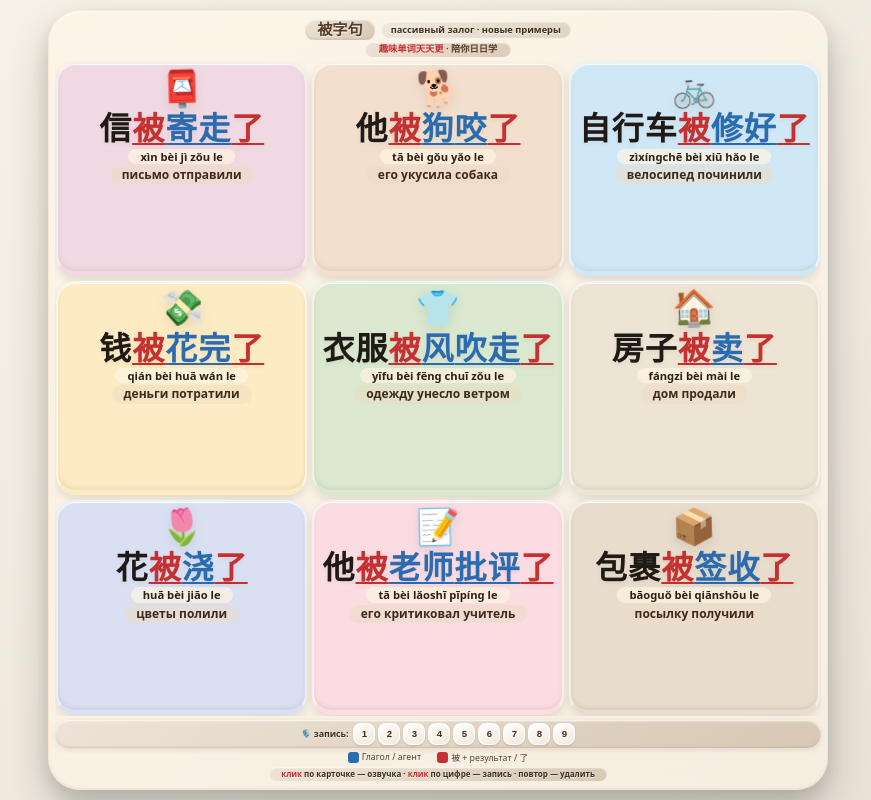
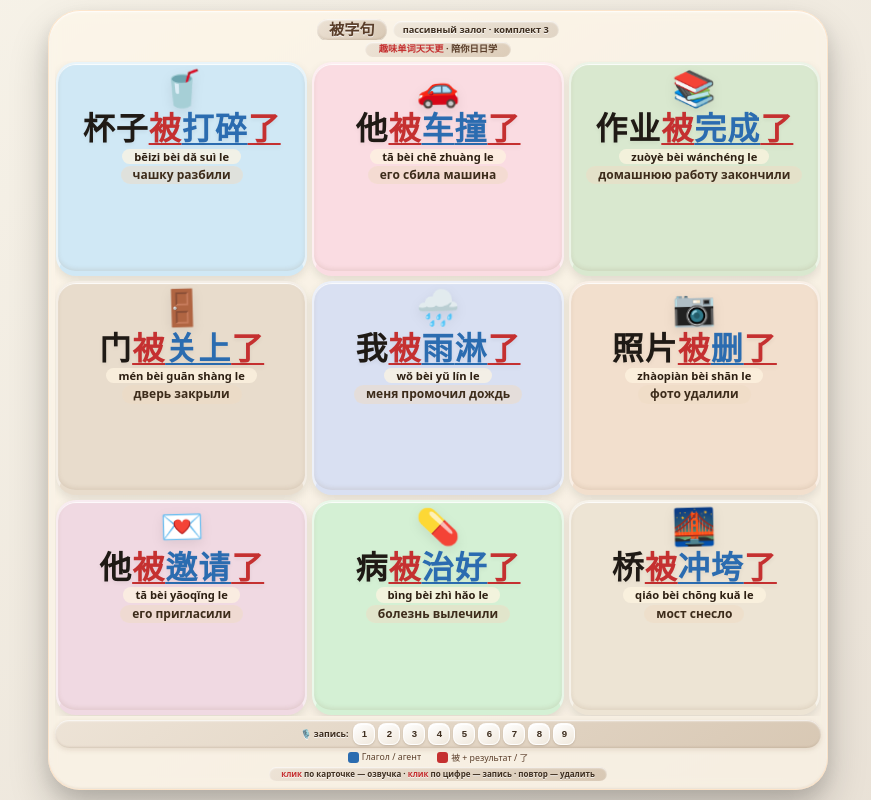
Before and after one commit to meledy11/Kartochki, a plain HTML site: page index.html in a window 1280 px wide. Shown: the whole page, without its empty margins (202-1073 px from the left). Drawn offline with Linux system fonts and the light colour scheme.

Commit message:
Пассивный залог3

```diff
--- a/index.html
+++ b/index.html
@@ -10,7 +10,7 @@
   <meta name="format-detection" content="telephone=no" />
   <meta name="theme-color" content="#f7f3e9" />
 
-  <title>被字句 · Пассивный залог (новые примеры)</title>
+  <title>被字句 · Пассивный залог (комплект 3)</title>
 
   <style>
     * { box-sizing: border-box; margin: 0; padding: 0; -webkit-tap-highlight-color: transparent; }
@@ -169,15 +169,15 @@
     }
 
     /* ——— ЦВЕТА КАРТОЧЕК ——— */
-    .card[data-color="xin"]    { --card-color: #b88a9e; background: #f0d9e2; }
-    .card[data-color="yao"]    { --card-color: #c48b5c; background: #f2dfcd; }
-    .card[data-color="xiu"]    { --card-color: #7ab8d9; background: #d0e8f5; }
-    .card[data-color="hua"]    { --card-color: #e8a83d; background: #fdebc4; }
-    .card[data-color="chui"]   { --card-color: #9bb88c; background: #d9e8cf; }
-    .card[data-color="mai"]    { --card-color: #b8a88c; background: #ede4d4; }
-    .card[data-color="jiao"]   { --card-color: #7a8ab8; background: #d9e0f2; }
-    .card[data-color="pip"]    { --card-color: #d97a8c; background: #fadce2; }
-    .card[data-color="qian"]   { --card-color: #7a6a5a; background: #e8dccc; }
+    .card[data-color="bei"]    { --card-color: #7ab8d9; background: #d0e8f5; }
+    .card[data-color="zhuang"] { --card-color: #d97a8c; background: #fadce2; }
+    .card[data-color="wan"]    { --card-color: #9bb88c; background: #d9e8cf; }
+    .card[data-color="guan"]   { --card-color: #7a6a5a; background: #e8dccc; }
+    .card[data-color="lin"]    { --card-color: #7a8ab8; background: #d9e0f2; }
+    .card[data-color="zhao"]   { --card-color: #c48b5c; background: #f2dfcd; }
+    .card[data-color="yao"]    { --card-color: #b88a9e; background: #f0d9e2; }
+    .card[data-color="zhi"]    { --card-color: #7ab87a; background: #d4f0d4; }
+    .card[data-color="qiao"]   { --card-color: #b8a88c; background: #ede4d4; }
 
     .rec-panel {
       margin-top: 4px; padding: 3px 6px;
@@ -300,7 +300,7 @@
 <div class="container">
   <h1>
     <span class="title-hanzi">被字句</span>
-    <span class="title-rus">пассивный залог · новые примеры</span>
+    <span class="title-rus">пассивный залог · комплект 3</span>
   </h1>
   <div style="text-align: center; flex-shrink: 0;">
     <span class="subhead">
@@ -309,102 +309,102 @@
   </div>
 
   <div class="grid" id="cardGrid">
-    <!-- 1. 信被寄走了 -->
-    <div class="card" data-color="xin" data-key="c1" data-hanzi-audio="信被寄走了" data-russian-audio="письмо отправили">
+    <!-- 1. 杯子被打碎了 -->
+    <div class="card" data-color="bei" data-key="c1" data-hanzi-audio="杯子被打碎了" data-russian-audio="чашку разбили">
       <div class="rec-indicator" data-indicator>✓</div>
       <div class="card-inner">
-        <div class="emoji-big">📮</div>
-        <div class="hanzi"><span class="subj">信</span><span class="ins">被</span><span class="v">寄走</span><span class="ins">了</span></div>
-        <div class="pinyin">xìn bèi jì zǒu le</div>
-        <div class="russian">письмо отправили</div>
+        <div class="emoji-big">🥤</div>
+        <div class="hanzi"><span class="subj">杯子</span><span class="ins">被</span><span class="v">打碎</span><span class="ins">了</span></div>
+        <div class="pinyin">bēizi bèi dǎ suì le</div>
+        <div class="russian">чашку разбили</div>
       </div>
     </div>
 
-    <!-- 2. 他被狗咬了 -->
-    <div class="card" data-color="yao" data-key="c2" data-hanzi-audio="他被狗咬了" data-russian-audio="его укусила собака">
+    <!-- 2. 他被车撞了 -->
+    <div class="card" data-color="zhuang" data-key="c2" data-hanzi-audio="他被车撞了" data-russian-audio="его сбила машина">
       <div class="rec-indicator" data-indicator>✓</div>
       <div class="card-inner">
-        <div class="emoji-big">🐕</div>
-        <div class="hanzi"><span class="subj">他</span><span class="ins">被</span><span class="agent">狗</span><span class="v">咬</span><span class="ins">了</span></div>
-        <div class="pinyin">tā bèi gǒu yǎo le</div>
-        <div class="russian">его укусила собака</div>
+        <div class="emoji-big">🚗</div>
+        <div class="hanzi"><span class="subj">他</span><span class="ins">被</span><span class="agent">车</span><span class="v">撞</span><span class="ins">了</span></div>
+        <div class="pinyin">tā bèi chē zhuàng le</div>
+        <div class="russian">его сбила машина</div>
       </div>
     </div>
 
-    <!-- 3. 自行车被修好了 -->
-    <div class="card" data-color="xiu" data-key="c3" data-hanzi-audio="自行车被修好了" data-russian-audio="велосипед починили">
+    <!-- 3. 作业被完成了 -->
+    <div class="card" data-color="wan" data-key="c3" data-hanzi-audio="作业被完成了" data-russian-audio="домашнюю работу закончили">
       <div class="rec-indicator" data-indicator>✓</div>
       <div class="card-inner">
-        <div class="emoji-big">🚲</div>
-        <div class="hanzi"><span class="subj">自行车</span><span class="ins">被</span><span class="v">修好</span><span class="ins">了</span></div>
-        <div class="pinyin">zìxíngchē bèi xiū hǎo le</div>
-        <div class="russian">велосипед починили</div>
+        <div class="emoji-big">📚</div>
+        <div class="hanzi"><span class="subj">作业</span><span class="ins">被</span><span class="v">完成</span><span class="ins">了</span></div>
+        <div class="pinyin">zuòyè bèi wánchéng le</div>
+        <div class="russian">домашнюю работу закончили</div>
       </div>
     </div>
 
-    <!-- 4. 钱被花完了 -->
-    <div class="card" data-color="hua" data-key="c4" data-hanzi-audio="钱被花完了" data-russian-audio="деньги потратили">
+    <!-- 4. 门被关上了 -->
+    <div class="card" data-color="guan" data-key="c4" data-hanzi-audio="门被关上了" data-russian-audio="дверь закрыли">
       <div class="rec-indicator" data-indicator>✓</div>
       <div class="card-inner">
-        <div class="emoji-big">💸</div>
-        <div class="hanzi"><span class="subj">钱</span><span class="ins">被</span><span class="v">花完</span><span class="ins">了</span></div>
-        <div class="pinyin">qián bèi huā wán le</div>
-        <div class="russian">деньги потратили</div>
+        <div class="emoji-big">🚪</div>
+        <div class="hanzi"><span class="subj">门</span><span class="ins">被</span><span class="v">关上</span><span class="ins">了</span></div>
+        <div class="pinyin">mén bèi guān shàng le</div>
+        <div class="russian">дверь закрыли</div>
       </div>
     </div>
 
-    <!-- 5. 衣服被风吹走了 -->
-    <div class="card" data-color="chui" data-key="c5" data-hanzi-audio="衣服被风吹走了" data-russian-audio="одежду унесло ветром">
+    <!-- 5. 我被雨淋了 -->
+    <div class="card" data-color="lin" data-key="c5" data-hanzi-audio="我被雨淋了" data-russian-audio="меня промочил дождь">
       <div class="rec-indicator" data-indicator>✓</div>
       <div class="card-inner">
-        <div class="emoji-big">👕</div>
-        <div class="hanzi"><span class="subj">衣服</span><span class="ins">被</span><span class="agent">风</span><span class="v">吹走</span><span class="ins">了</span></div>
-        <div class="pinyin">yīfu bèi fēng chuī zǒu le</div>
-        <div class="russian">одежду унесло ветром</div>
+        <div class="emoji-big">🌧️</div>
+        <div class="hanzi"><span class="subj">我</span><span class="ins">被</span><span class="agent">雨</span><span class="v">淋</span><span class="ins">了</span></div>
+        <div class="pinyin">wǒ bèi yǔ lín le</div>
+        <div class="russian">меня промочил дождь</div>
       </div>
     </div>
 
-    <!-- 6. 房子被卖了 -->
-    <div class="card" data-color="mai" data-key="c6" data-hanzi-audio="房子被卖了" data-russian-audio="дом продали">
+    <!-- 6. 照片被删了 -->
+    <div class="card" data-color="zhao" data-key="c6" data-hanzi-audio="照片被删了" data-russian-audio="фото удалили">
       <div class="rec-indicator" data-indicator>✓</div>
       <div class="card-inner">
-        <div class="emoji-big">🏠</div>
-        <div class="hanzi"><span class="subj">房子</span><span class="ins">被</span><span class="v">卖</span><span class="ins">了</span></div>
-        <div class="pinyin">fángzi bèi mài le</div>
-        <div class="russian">дом продали</div>
+        <div class="emoji-big">📷</div>
+        <div class="hanzi"><span class="subj">照片</span><span class="ins">被</span><span class="v">删</span><span class="ins">了</span></div>
+        <div class="pinyin">zhàopiàn bèi shān le</div>
+        <div class="russian">фото удалили</div>
       </div>
     </div>
 
-    <!-- 7. 花被浇了 -->
-    <div class="card" data-color="jiao" data-key="c7" data-hanzi-audio="花被浇了" data-russian-audio="цветы полили">
+    <!-- 7. 他被邀请了 -->
+    <div class="card" data-color="yao" data-key="c7" data-hanzi-audio="他被邀请了" data-russian-audio="его пригласили">
       <div class="rec-indicator" data-indicator>✓</div>
       <div class="card-inner">
-        <div class="emoji-big">🌷</div>
-        <div class="hanzi"><span class="subj">花</span><span class="ins">被</span><span class="v">浇</span><span class="ins">了</span></div>
-        <div class="pinyin">huā bèi jiāo le</div>
-        <div class="russian">цветы полили</div>
+        <div class="emoji-big">💌</div>
+        <div class="hanzi"><span class="subj">他</span><span class="ins">被</span><span class="v">邀请</span><span class="ins">了</span></div>
+        <div class="pinyin">tā bèi yāoqǐng le</div>
+        <div class="russian">его пригласили</div>
       </div>
     </div>
 
-    <!-- 8. 他被老师批评了 -->
-    <div class="card" data-color="pip" data-key="c8" data-hanzi-audio="他被老师批评了" data-russian-audio="его критиковал учитель">
+    <!-- 8. 病被治好了 -->
+    <div class="card" data-color="zhi" data-key="c8" data-hanzi-audio="病被治好了" data-russian-audio="болезнь вылечили">
       <div class="rec-indicator" data-indicator>✓</div>
       <div class="card-inner">
-        <div class="emoji-big">📝</div>
-        <div class="hanzi"><span class="subj">他</span><span class="ins">被</span><span class="agent">老师</span><span class="v">批评</span><span class="ins">了</span></div>
-        <div class="pinyin">tā bèi lǎoshī pīpíng le</div>
-        <div class="russian">его критиковал учитель</div>
+        <div class="emoji-big">💊</div>
+        <div class="hanzi"><span class="subj">病</span><span class="ins">被</span><span class="v">治好</span><span class="ins">了</span></div>
+        <div class="pinyin">bìng bèi zhì hǎo le</div>
+        <div class="russian">болезнь вылечили</div>
       </div>
     </div>
 
-    <!-- 9. 包裹被签收了 -->
-    <div class="card" data-color="qian" data-key="c9" data-hanzi-audio="包裹被签收了" data-russian-audio="посылку получили">
+    <!-- 9. 桥被冲垮了 -->
+    <div class="card" data-color="qiao" data-key="c9" data-hanzi-audio="桥被冲垮了" data-russian-audio="мост снесло">
       <div class="rec-indicator" data-indicator>✓</div>
       <div class="card-inner">
-        <div class="emoji-big">📦</div>
-        <div class="hanzi"><span class="subj">包裹</span><span class="ins">被</span><span class="v">签收</span><span class="ins">了</span></div>
-        <div class="pinyin">bāoguǒ bèi qiānshōu le</div>
-        <div class="russian">посылку получили</div>
+        <div class="emoji-big">🌉</div>
+        <div class="hanzi"><span class="subj">桥</span><span class="ins">被</span><span class="v">冲垮</span><span class="ins">了</span></div>
+        <div class="pinyin">qiáo bèi chōng kuǎ le</div>
+        <div class="russian">мост снесло</div>
       </div>
     </div>
   </div>
@@ -475,7 +475,7 @@
       return voice || null;
     }
 
-    const STORAGE_PREFIX = 'custom_rec_beiziju_new_';
+    const STORAGE_PREFIX = 'custom_rec_beiziju_set3_';
     const recordedAudios = {};
 
     function loadSavedRecordings() {
```
